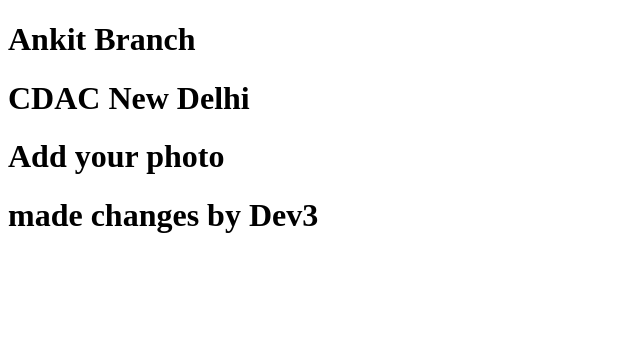
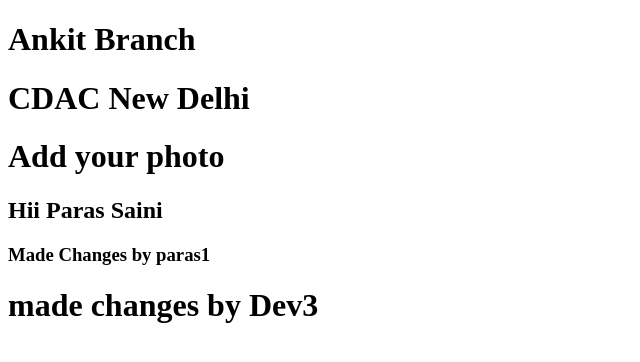
Before and after one commit to CEIT123/Demo, a plain HTML site: page index.html in a window 1280 px wide. Shown: the whole page, without its empty margins (0-640 px from the left). Drawn offline with Linux system fonts and the light colour scheme.

Commit message:
Changes by Paras

```diff
--- a/index.html
+++ b/index.html
@@ -8,7 +8,8 @@
 <h1>Add your photo</h1>
 
 
-
+<h2>Hii Paras Saini</h2>
+<h3>Made Changes by paras1</h3>
 
 
 <h1> made changes by Dev3</h1>
```
